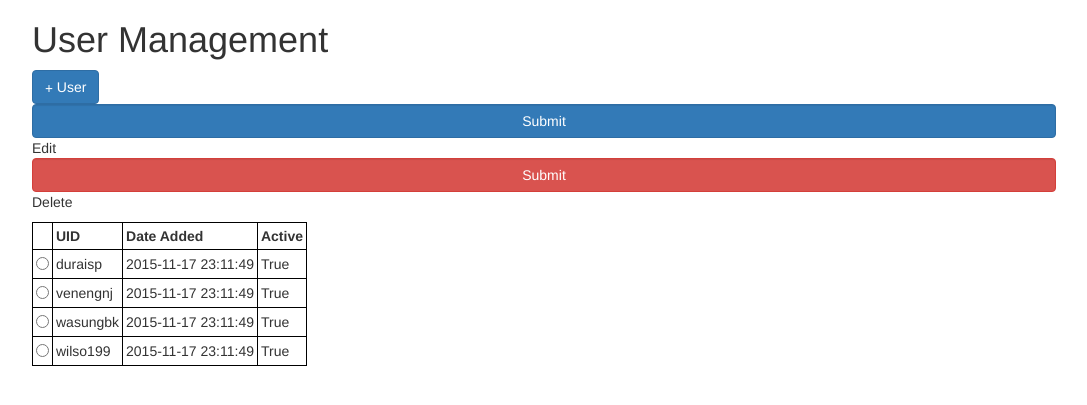
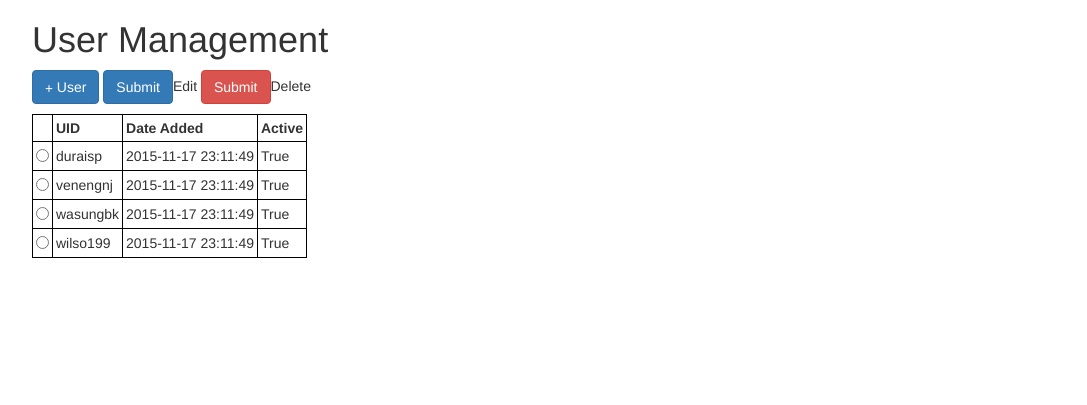
Before and after one commit to nijave/cse385-project1, a Flask app: page /manage/users in a window 1280 px wide. Shown: the part 83-488 px from the top of the page, without its empty margins (96-1183 px from the left). Run offline with Flask 2, Linux system fonts and the light colour scheme; data comes from the database, SQL or seed files in the repository; some libraries are stand-ins or nearby versions; some web fonts are replaced.

Commit message:
Working on management pages

```diff
--- a/templates/manage/users.html
+++ b/templates/manage/users.html
@@ -5,8 +5,8 @@
 		<a type="button" class="btn btn-primary" href="/add/user">
 		  <span class="glyphicon glyphicon-plus" aria-hidden="true" style="font-weight: bold"></span> User
 		</a>
-		<input type="submit" name="edit" class="form-control btn btn-primary">Edit</input>
-		<input type="submit" name="delete" class="form-control btn btn-danger">Delete</input>
+		<input type="submit" name="edit" class="btn btn-primary">Edit</input>
+		<input type="submit" name="delete" class="btn btn-danger">Delete</input>
 		<p></p>
 		<table class="info-table">
 			<tr>
```
